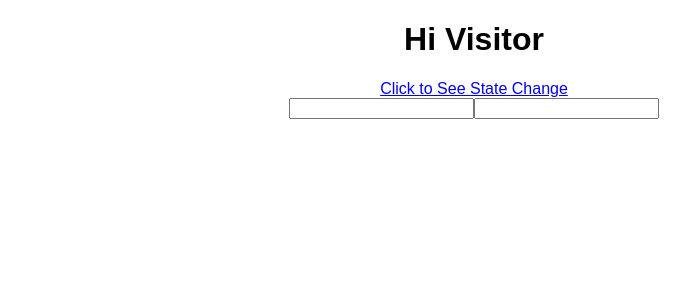
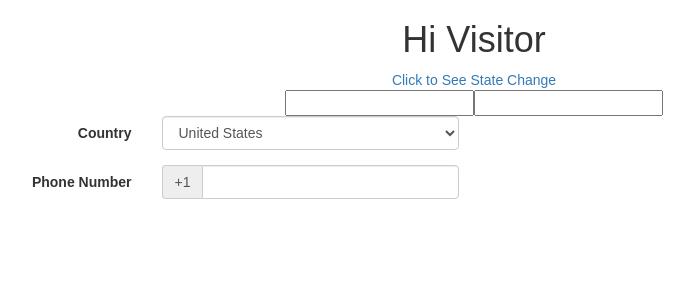
Before and after one commit to coding102/ReactComponents, a React (Create React App) app: page / in a window 1280 px wide. Shown: the top 300 px of the page, without its empty margins (166-860 px from the left). Built offline with nearby package versions, Linux system fonts and the light colour scheme.

Commit message:
country prefix

```diff
--- a/public/index.html
+++ b/public/index.html
@@ -1,9 +1,11 @@
 <!DOCTYPE html>
 <html lang="en">
+
 <head>
      <meta charset="utf-8">
      <meta name="viewport" content="width=device-width, initial-scale=1, shrink-to-fit=no">
      <meta name="theme-color" content="#000000">
+     <link href="https://maxcdn.bootstrapcdn.com/bootstrap/3.3.7/css/bootstrap.min.css" rel="stylesheet" integrity="sha384-BVYiiSIFeK1dGmJRAkycuHAHRg32OmUcww7on3RYdg4Va+PmSTsz/K68vbdEjh4u" crossorigin="anonymous">
      <!--
       manifest.json provides metadata used when your web app is added to the
       homescreen on Android. See https://developers.google.com/web/fundamentals/engage-and-retain/web-app-manifest/
@@ -21,6 +23,7 @@
     -->
      <title>React App</title>
 </head>
+
 <body>
      <noscript>
       You need to enable JavaScript to run this app.
@@ -37,4 +40,5 @@
       To create a production bundle, use `npm run build` or `yarn build`.
     -->
 </body>
+
 </html>
--- a/src/App.js
+++ b/src/App.js
@@ -3,7 +3,64 @@ import './App.css';
 
 
 
+// Country's phone # prefix recognition
+let prefixes = {
+  'United States': '+1',
+  'Germany': '+49',
+  'Guatemala': '+502',
+  'Japan': '+81'
+}
+class Prefixer extends React.Component {
+  constructor(props) {
+    super(props);
+    let country = this.props.initialCountry || "United States";
+    this.state = { country: country };
+    this.handleChange = this.handleChange.bind(this);
+  }
+  handleChange(e) {
+    let newCountry = e.target.value;
+    this.setState({ country: newCountry });
+  }
+  countryItem(country, index) {
+    return (
+      <option value={country} key={index}>{country}</option>
+    );
+  }
+  render() {
+    let prefix = prefixes[this.state.country];
+    return (
+      <div className="form-horizontal">
+        <div className="form-group">
+          <label htmlFor="selectbox" className="col-sm-3 control-label">Country</label>
+          <div className="col-sm-3">
+            <select className="form-control" id="selectbox" onChange={this.handleChange} value={this.state.country} >
+              {Object.keys(prefixes).map(this.countryItem)}
+            </select>
+          </div>
+        </div>
+        <div className="form-group">
+          <label htmlFor="input-text" className="col-sm-3 control-label">Phone Number</label>
+          <div className="col-sm-3">
+            <div className="input-group">
+              <span className="input-group-addon">{prefix}</span>
+              <input type="text" className="form-control" id="input-text" />
+
+            </div>
+          </div>
+        </div>
+      </div>
+    )
+  }
+}
+
+
+
 // Credit Card Input/Card Type Recognition
+let types = {
+  'Visa': /^4/,
+  'MasterCard': /^5[1-5]/,
+  'American Express': /^3[47]/
+};
 class CreditCard extends Component {
   constructor(props) {
     super(props);
@@ -47,11 +104,7 @@ class CreditCard extends Component {
     )
   }
 }
-let types = {
-  'Visa': /^4/,
-  'MasterCard': /^5[1-5]/,
-  'American Express': /^3[47]/
-};
+
 
 
 
@@ -85,13 +138,14 @@ class Clicked extends Component {
 }
 
 
-
+// Top Component
 class App extends Component {
   render() {
     return (
       <div className="App">
         <Clicked name="Visitor" />
         <CreditCard types={types} />
+        <Prefixer />
       </div>
     );
   }
```
Also changed, not shown: package.json (line endings or trailing spaces), 1 other file (tests, documents, lock files or other folders). Lines whose indentation alone changed are shown as unchanged.
